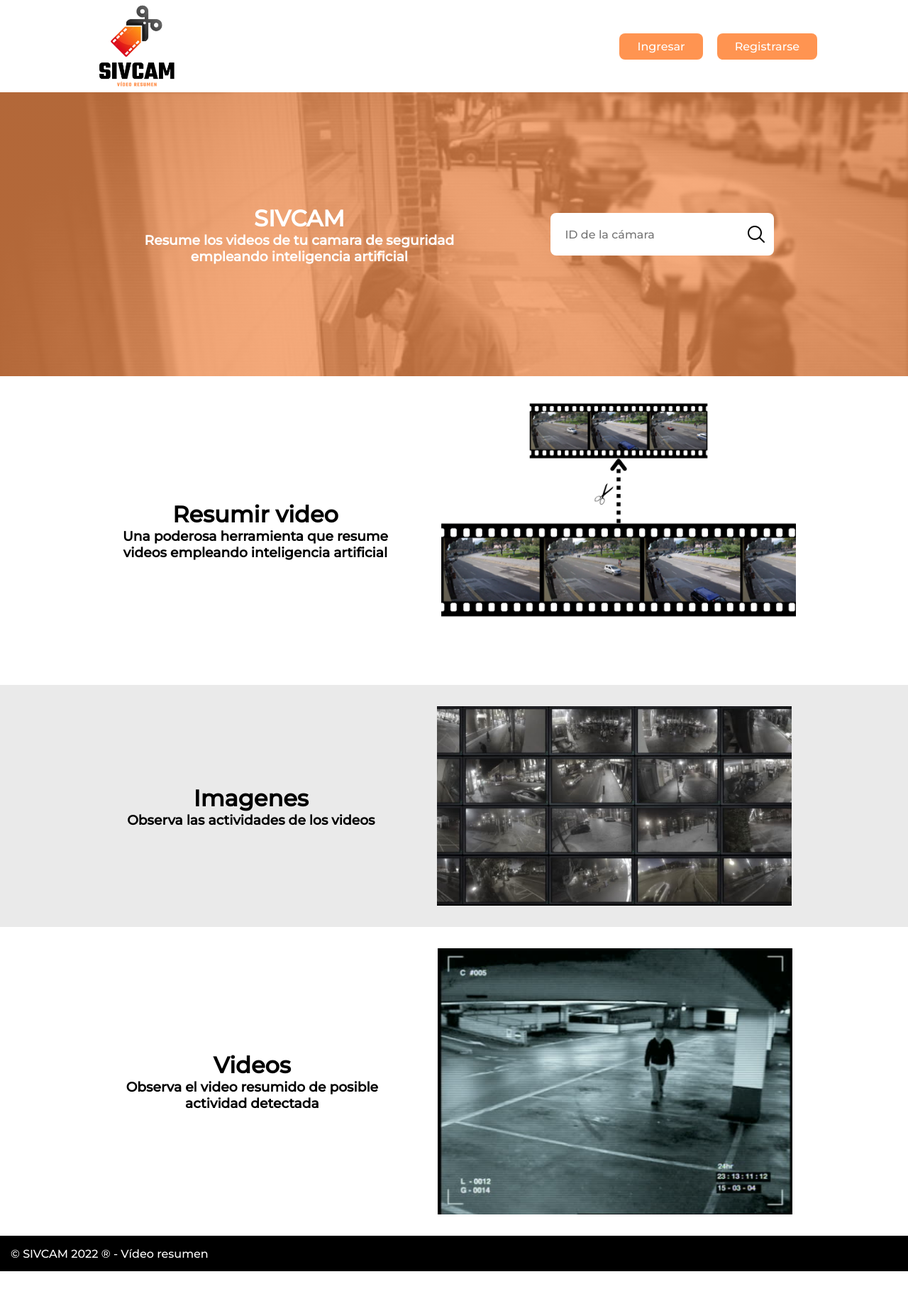
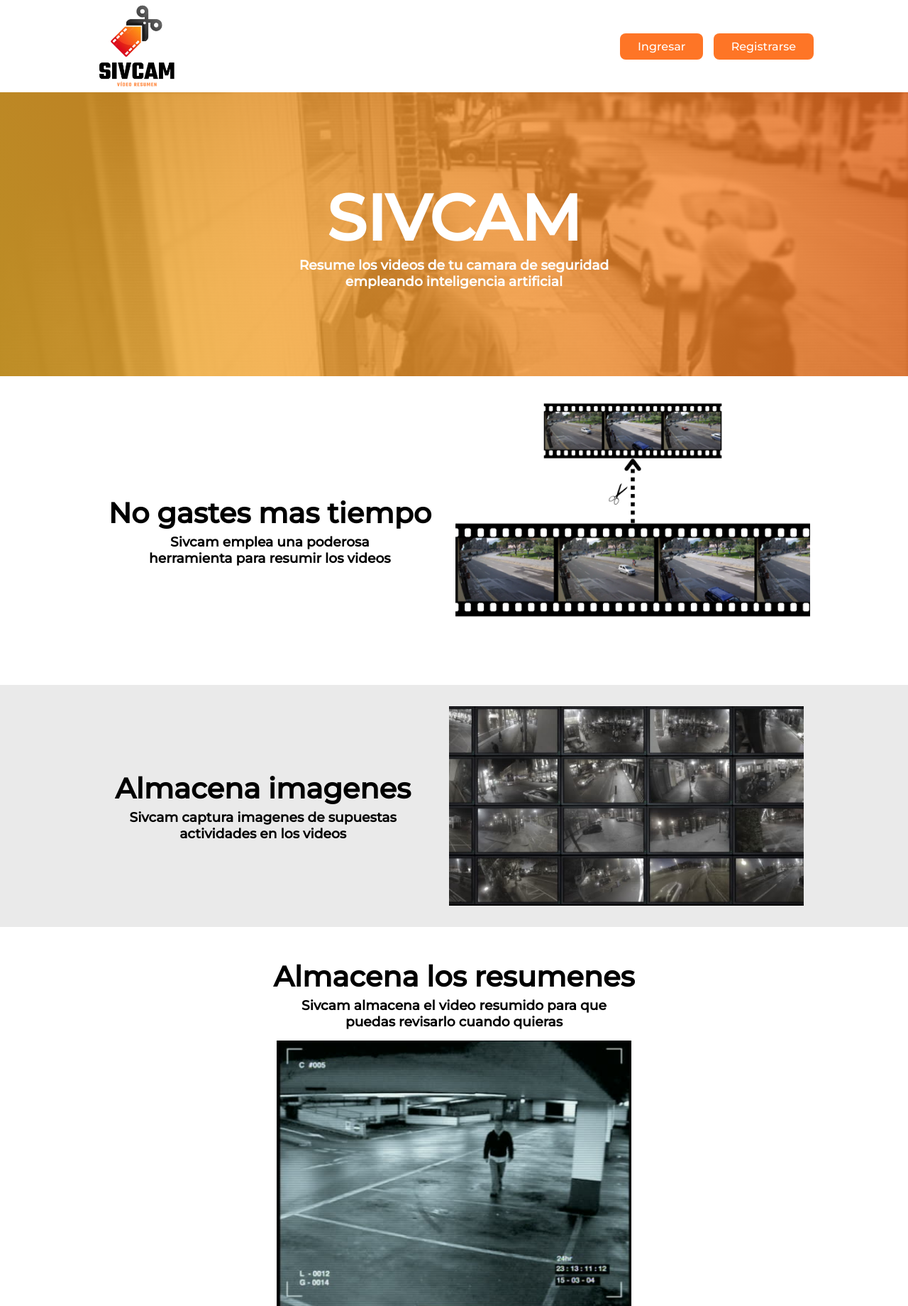
Before and after one commit to yerson001/SivCam2.0, a Flask app: page / in a window 1280 px wide. Shown: the top 1840 px of the page at 71% size. Before the commit the page ends 1791 px from the top, so only its background shows below. Run offline with Flask 2, Linux system fonts and the light colour scheme; parts of the project's set-up code (start-up, migrations or seed data) failed here and were passed over.

Commit message:
actualizacion nombre de carpeta images_

```diff
--- a/app.py
+++ b/app.py
@@ -232,10 +232,10 @@ def newUser():
     fechaNacimiento=request.form['fechaNacimiento']
     password=request.form['password']
 
+    query=f"INSERT INTO users VALUES('{nombre}','{email}','{fechaNacimiento}','{password}')"
 
-
-
-    return "XD"
+    #cursor.execute(query)
+    return query
 
 
 @app.route("/summary")
--- a/templates/login.html
+++ b/templates/login.html
@@ -144,7 +144,7 @@
 
             </div>
             <div class="login-image">
-                <img class="login-svg" src="/static/images_/login.svg">
+                <img class="login-svg" src="/static/images_landing/login.svg">
             </div>
         </div>
     </div>
--- a/templates/register.html
+++ b/templates/register.html
@@ -150,7 +150,7 @@
 
             </div>
             <div class="login-image">
-                <img class="login-svg" src="/static/images_/login.svg">
+                <img class="login-svg" src="/static/images_landing/login.svg">
             </div>
         </div>
     </div>
--- a/templates/sivcam.html
+++ b/templates/sivcam.html
@@ -18,7 +18,7 @@
         justify-content: flex-end;
         align-items: center;
         padding: 0 10%;
-        flex-wrap: wrap;
+        /*flex-wrap: wrap;*/
         flex-direction:row;
     }
     .logo {
@@ -26,9 +26,19 @@
         width: auto;
         max-width: 130px;
         max-height: 130px;
-        cursor: pointer;
         margin-right: auto;
     }
+    .menu{
+        display: inline-block;
+        align-items: center;
+        text-align: center;
+        flex-wrap: wrap;
+    }
+    /*
+    .sign-in,sign-up{
+        padding: 15px;
+    }
+    */
     .navbar-links{
         list-style: none;
     }
@@ -41,17 +51,20 @@
     }
     button{
         padding: 9px 25px;
-        background-color: #ff9451;
+
+        background-color: #fe7526;
         color: #fff;
         border: none;
         border-radius: 8px;
         cursor: pointer;
-        margin-left: 20px;
+        /*margin-left: 20px;*/
+        margin: 5px;
         transition: all 0.3s ease 0s;
     }
     .camera-container{
         /*background-color: #d47542;*/
-        background-image: linear-gradient(rgba(255, 148, 81,0.7),rgba(255, 148, 81,0.7)), url(/static/images_/CCTV.jpg);
+        /*background-image: linear-gradient(rgba(254, 117, 38,0.7),rgba(254, 117, 38,0.7)), url(static/images/CCTV.jpg);*/
+        background-image: linear-gradient(0.7turn, rgba(254, 117, 38,0.75), rgba(252, 188, 50,0.75)),url(static/images_landing/CCTV.jpg);
         display: flex;
         justify-content: space-around;
         align-items: center;
@@ -75,6 +88,9 @@
     .camera-header ~ strong, h3, h2, h1{
         background: transparent;
         font-weight: 900;
+    }
+    .camera-header h1{
+        font-size: 90px;
     }
     .camera-container-input{
         display: flex;
@@ -124,6 +140,10 @@
         background: transparent;
         padding: 15px;
     }
+    .description-text h1{
+        font-size: 40px;
+        margin-bottom: 5px;
+    }
     .description-image{
         width: 500px;
     }
@@ -149,7 +169,7 @@
     <title>RESUMEN</title>
 
     <header>
-        <img class="logo" src="/static/images_/SIVCAMlogo.png" alt="logo">
+        <img class="logo" src="static/images_landing/SIVCAMlogo.png" alt="logo">
         <!--
         <nav>
             <ul class="navbar-links">
@@ -159,8 +179,10 @@
             </ul>
         </nav>
         -->
-        <a class="sign-in" href="/login"><button>Ingresar</button></a>
-        <a class="sign-up" href="/register"><button>Registrarse</button></a>
+        <div class="menu">
+            <a class="sign-in" href="/login"><button>Ingresar</button></a>
+            <a class="sign-up" href="/register"><button>Registrarse</button></a>
+        </div>
     </header>
     <div class="camera-container">
         <div class="camera-header">
@@ -172,40 +194,42 @@
                 empleando inteligencia artificial
             </h3>
         </div>
+        <!--
         <div class="camera-container-input">
             <input class="camera-input" type="text" placeholder="ID de la cámara">
-            <button type="submit"><img src="/static/images_/search-icon.png"></button>
+            <button type="submit"><img src="static/images/search-icon.png"></button>
         </div>
+        -->
     </div>
     <div class="description-container">
         <div class="crear-resumen-container">
             <div class="description-text">
-                <h1>Resumir video</h1>
+                <h1>No gastes mas tiempo</h1>
                 <h3>
-                    Una poderosa herramienta que resume<br>
-                    videos empleando inteligencia artificial
+                    Sivcam emplea una poderosa<br>herramienta para resumir los videos
                 </h3>
             </div>
-            <img class="description-image" src="/static/images_/CCTVResumen.png">
+            <img class="description-image" src="static/images_landing/CCTVResumen.png">
         </div>
         <div class="images-container">
             <div class="description-text">
-                <h1>Imagenes</h1>
+                <h1>Almacena imagenes</h1>
                 <h3>
-                    Observa las actividades de los videos
+                    Sivcam captura imagenes de supuestas<br> actividades en los videos
+
                 </h3>
             </div>
-            <img class="description-image" src="/static/images_/CCTVFootage.jpg">
+            <img class="description-image" src="static/images_landing/CCTVFootage.jpg">
         </div>
         <div class="videos-resumidos-container">
             <div class="description-text">
-                <h1>Videos</h1>
+                <h1>Almacena los resumenes</h1>
                 <h3>
-                    Observa el video resumido de posible <br>
-                    actividad detectada
+                    Sivcam almacena el video resumido para que<br>
+                    puedas revisarlo cuando quieras
                 </h3>
             </div>
-            <img class="description-image" src="/static/images_/CCTVVideosResumidos.jpg">
+            <img class="description-image" src="static/images_landing/CCTVVideosResumidos.jpg">
         </div>
     </div>
     <footer>
```
Also changed, not shown: static/images_landing/CCTV.jpg (renamed from static/images_/CCTV.jpg), static/images_landing/CCTVFootage.jpg (renamed from static/images_/CCTVFootage.jpg), static/images_landing/CCTVResumen.png (renamed from static/images_/CCTVResumen.png), static/images_landing/CCTVVideosResumidos.jpg (renamed from static/images_/CCTVVideosResumidos.jpg), static/images_landing/SIVCAMlogo.png (renamed from static/images_/SIVCAMlogo.png), static/images_landing/login.svg (renamed from static/images_/login.svg), static/images_landing/search-icon.png (renamed from static/images_/search-icon.png), static/images_landing/sivcam-logo.png (renamed from static/images_/sivcam-logo.png).
